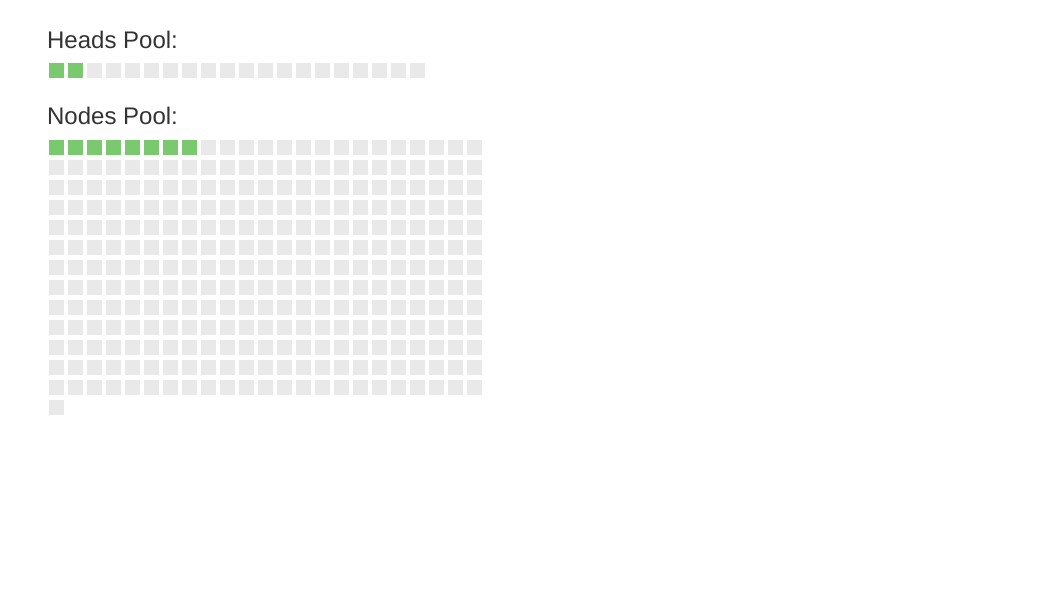
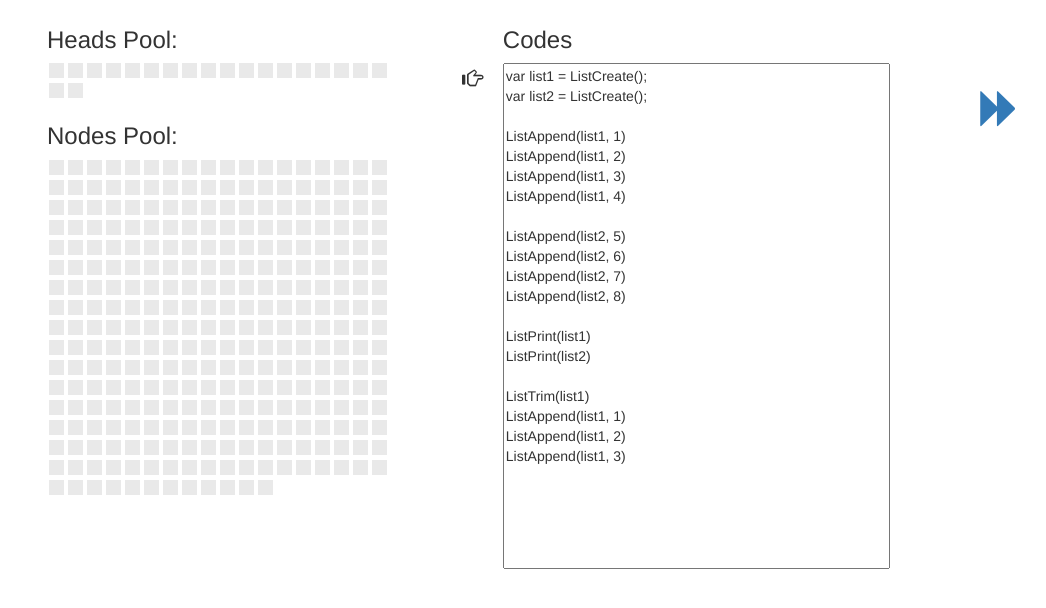
Before and after one commit to ChaunceyKiwi/visual-memory-allocation, a plain HTML site: page index.html in a window 1280 px wide. Shown: the part 56-664 px from the top of the page, without its empty margins (38-1084 px from the left). Drawn offline with nearby package versions, Linux system fonts and the light colour scheme.

Commit message:
UI implemented

```diff
--- a/globalVariable.js
+++ b/globalVariable.js
@@ -1,6 +1,8 @@
 /**
  * Created by Chauncey on 2017-05-26.
  */
+
+// for running code
 
 var headsPoolSize = 20;
 var nodesPollSize = 300;
@@ -12,3 +14,9 @@ var freeHeadList = null;
 var nodesPool = [];
 var freeNodeIndex = 0;
 var freeNodeList = null;
+
+// for visualization
+
+var codeIsLoaded = 0;
+var PC;
+var codes;
--- a/index.html
+++ b/index.html
@@ -10,7 +10,7 @@
 <body>
     <div class="container">
         <h2>Visual Memory Allocation</h2>
-        <div class="col-xs-5 col-sm-5 col-md-5" id="pools">
+        <div class="col-xs-4 col-sm-4 col-md-4" id="pools">
             <div class="row">
                 <div class="col-xs-12 col-sm-12 col-md-12" id="headsPool">
                     <h3> Heads Pool: </h3>
@@ -24,6 +24,22 @@
             </div>
         </div>
 
+        <div class="col-xs-8 col-sm-8 col-md-8" id="code">
+            <div class="col-xs-1 col-sm-1 col-md-1">
+                <span class="glyphicon glyphicon-hand-right" id="PC" aria-hidden="true"></span>
+            </div>
+
+            <div class="col-xs-8 col-sm-8 col-md-8">
+                <h3>Codes</h3>
+                <textarea rows="25" cols="45" id="codeText" style="resize:none"></textarea>
+            </div>
+
+            <div class="col-xs-1 col-sm-1 col-md-1" id="buttons">
+                <span class="glyphicon glyphicon-forward" id="runOneButton" onclick="runOne()"></span><br>
+            </div>
+        </div>
+    </div>
+    <script src="https://ajax.googleapis.com/ajax/libs/jquery/3.2.1/jquery.min.js"></script>
     <script src="globalVariable.js"></script>
     <script src="index.js"></script>
     <script src="list.js"></script>
--- a/index.js
+++ b/index.js
@@ -35,3 +35,27 @@ function setNodeStatus(id, status) {
         document.getElementById('node'+id).className = 'nodes';
     }
 }
+
+function setPC(newPC) {
+    PC = newPC;
+    document.getElementById("PC").style.marginTop =  60 + 20 * PC + 'px';
+}
+
+$("#codeText").val(
+"var list1 = ListCreate();" + "\n" +
+"var list2 = ListCreate();" + "\n\n" +
+"ListAppend(list1, 1)" + "\n" +
+"ListAppend(list1, 2)" + "\n" +
+"ListAppend(list1, 3)" + "\n" +
+"ListAppend(list1, 4)" + "\n\n" +
+"ListAppend(list2, 5)" + "\n" +
+"ListAppend(list2, 6)" + "\n" +
+"ListAppend(list2, 7)" + "\n" +
+"ListAppend(list2, 8)" + "\n\n" +
+"ListPrint(list1)" + "\n" +
+"ListPrint(list2)" + "\n\n" +
+"ListTrim(list1)" + "\n" +
+"ListAppend(list1, 1)" + "\n" +
+"ListAppend(list1, 2)" + "\n" +
+"ListAppend(list1, 3)"
+);
--- a/list.js
+++ b/list.js
@@ -270,6 +270,7 @@ function allocateNode() {
         }
     } else {
         var nodeFree = freeNodeList;
+        setNodeStatus(nodeFree.index, 1);
         freeNodeList = freeNodeList.next;
         return nodeFree;
     }
--- a/main.js
+++ b/main.js
@@ -1,15 +1,15 @@
-var list1 = ListCreate();
-var list2 = ListCreate();
+function loadCode() {
+    codes = $("#codeText").val().split('\n');
+}
 
-ListAppend(list1, 1);
-ListAppend(list1, 2);
-ListAppend(list1, 3);
-ListAppend(list1, 4);
+function runOne() {
 
-ListAppend(list2, 5);
-ListAppend(list2, 6);
-ListAppend(list2, 7);
-ListAppend(list2, 8);
+    if (codeIsLoaded == 0) {
+        loadCode();
+        codeIsLoaded = 1;
+        PC = 0;
+    }
 
-ListPrint(list1);
-ListPrint(list2);
+    jQuery.globalEval(codes[PC]);
+    setPC(PC + 1);
+}
--- a/style.css
+++ b/style.css
@@ -12,3 +12,16 @@
 .beingUsed {
     background-color: #7BC96F;
 }
+
+#PC {
+    font-size: 20px;
+    margin-top: 60px;
+    margin-left: 20px;
+}
+
+#runOneButton {
+    font-size:40px;
+    margin-top: 80px;
+    color: #337AB7;
+    float: right;
+}
```
